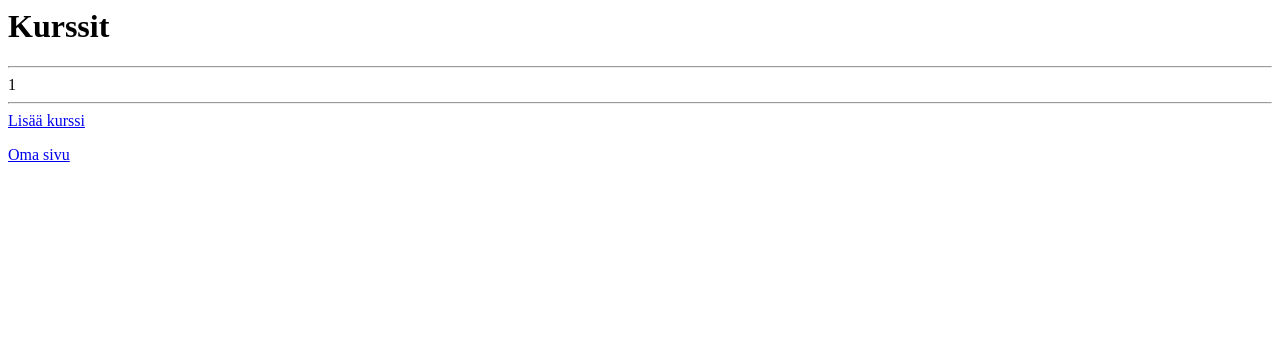
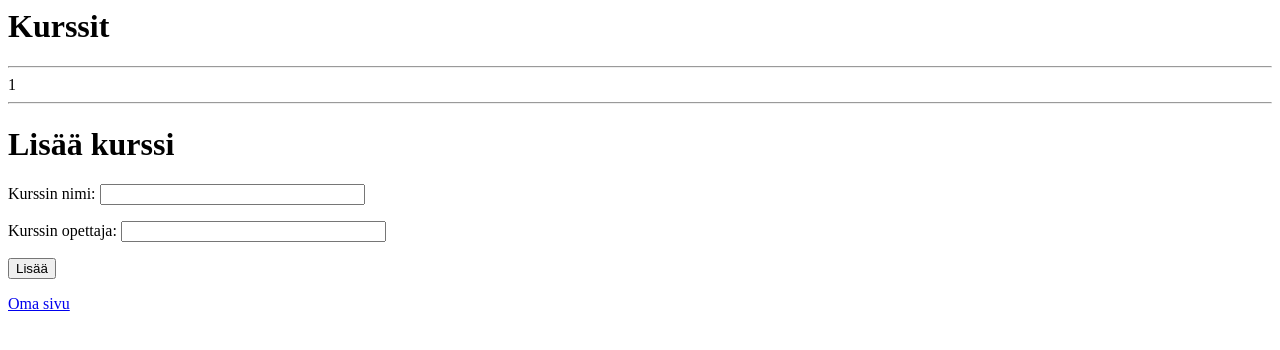
Before and after one commit to amalia53/tsoha-studytracker, a Flask app: template templates/courses.html in a window 1280 px wide. Shown: the top 350 px of the page. Run offline with Flask 2, Linux system fonts and the light colour scheme; the template is opened without the code that fills it: most values are stand-ins (such as "Sample title", 1, 10 or a date in 2020).

Commit message:
pakolliset kentät

```diff
--- a/templates/courses.html
+++ b/templates/courses.html
@@ -6,6 +6,16 @@
 {{ course[0] }}
 <hr>
 {% endfor %}
-<a href="/addcourse">Lisää kurssi</a>
+<p>
+<form action="/courseadded" method="POST">
+<title>Kurssin lisäys</title>
+<h1>Lisää kurssi</h1>
+<p>
+Kurssin nimi: <input type=text name="course" size="30" required>
+<p>
+Kurssin opettaja: <input type="text" name="teacher" size=30 required>
+<p>
+<input type="submit" value="Lisää">
+</form>
 <p>
 <a href="/student">Oma sivu</a>
--- a/templates/index.html
+++ b/templates/index.html
@@ -23,9 +23,9 @@
 <title>Login</title>
 <h1>Kirjaudu sisään</h1>
 <p>
-Käyttäjätunnus: <input type=text name="username" size="30">
+Käyttäjätunnus: <input type=text name="username" size="30" required>
 <p>
-Salasana: <input type="password" name="password" size=30>
+Salasana: <input type="password" name="password" size=30 required>
 <p>
 <input type="submit" value="Kirjaudu">
 </form>
--- a/templates/plan.html
+++ b/templates/plan.html
@@ -28,7 +28,7 @@ Valitse kurssi:
 </select>
 <p>
 Suunniteltu kurssin opiskeluun käytettävä tuntimäärä:
-<input type="number" name="goal" size="3">
+<input type="number" name="goal" size="3" required>
 <p>
 <input type="submit" value="Aloita kurssi">
 </form>
--- a/templates/student_reg.html
+++ b/templates/student_reg.html
@@ -2,11 +2,11 @@
 <title>Student Registration</title>
 <h1> Rekisteröidy oppilaaksi</h1>
 <p>
-Syötä käyttäjätunnus: <input type="text" name="username">
+Syötä käyttäjätunnus: <input type="text" name="username" required>
 <p>
-Syötä salasana: <input type="password" name="password">
+Syötä salasana: <input type="password" name="password" required>
 <p>
-Salasana uudelleen: <input type="password" name="verification">
+Salasana uudelleen: <input type="password" name="verification" required>
 <p>
 <input type="submit" name="Rekisteröidy">
 <p>
--- a/templates/study.html
+++ b/templates/study.html
@@ -3,10 +3,10 @@
 <p>
 <form action="/studied" method="POST">
 Kauanko opiskelit?
-<input type="number" name="studied" size="3"> tuntia
+<input type="number" name="studied" size="3" required> tuntia
 <p>
 Mitä kurssia?
-<select name="course" method="GET" action="/">
+<select name="course" method="GET" action="/" required>
     {% for course in courses %}
     <option value= "{{ course[0] }}" SELECTED> {{ course[0] }}
     {% endfor %}
```
